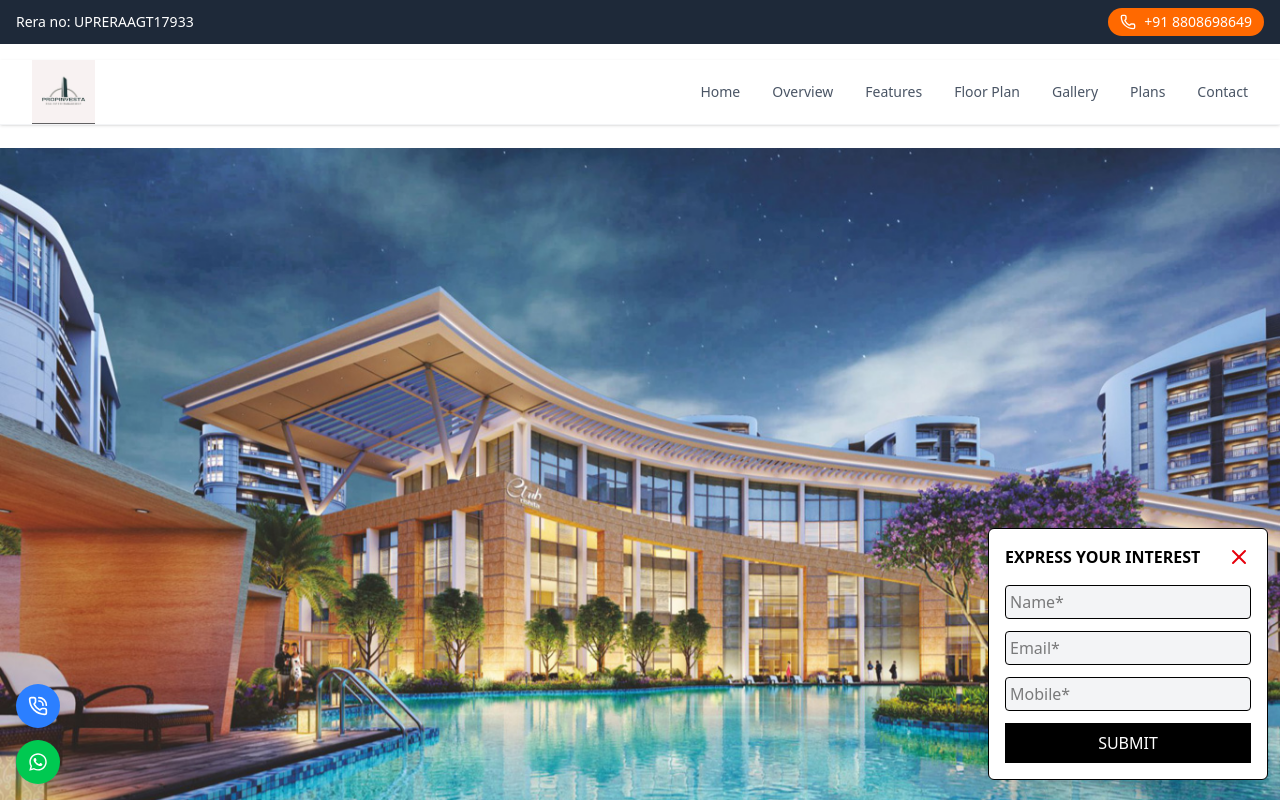
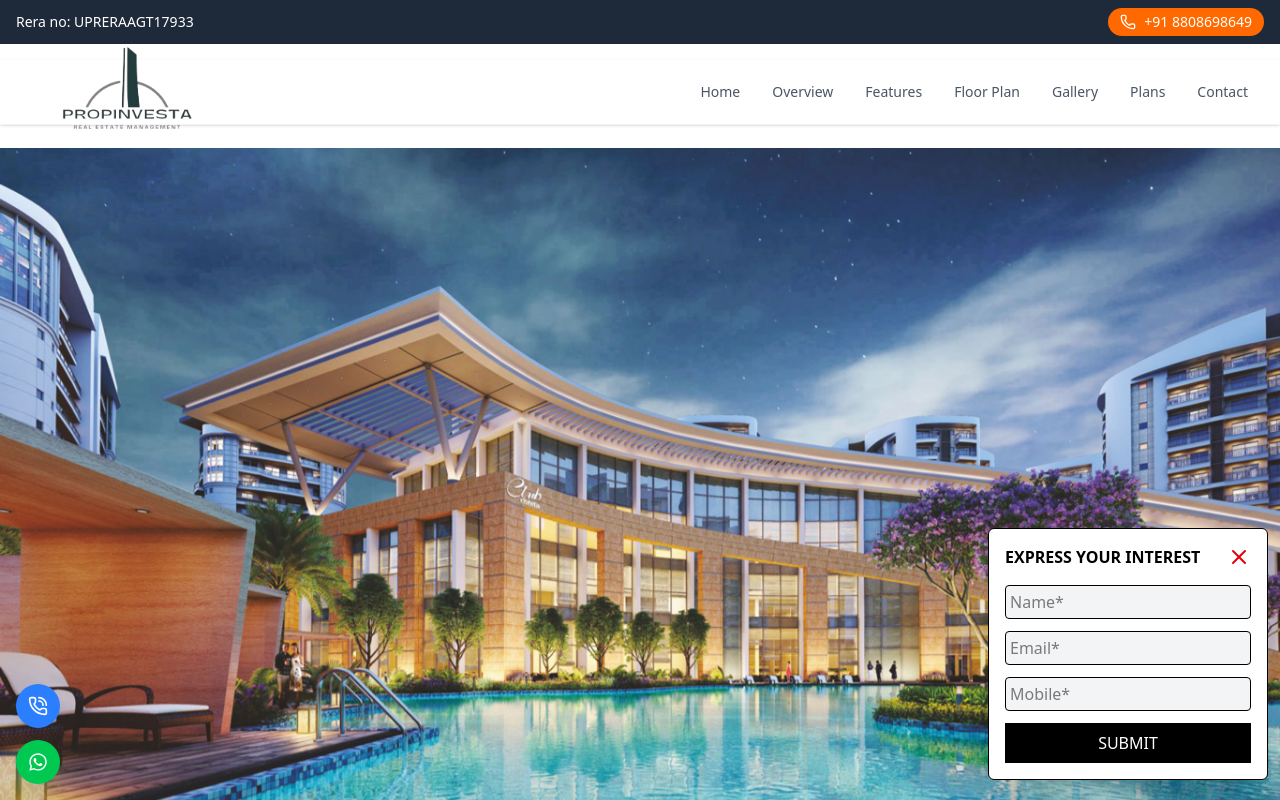
Before and after one commit to SquareIt-12/dpspalladio, a React (Vite) app: page / in a window 1280 px wide. Shown: the top 800 px of the page. Built offline with nearby package versions, Linux system fonts and the light colour scheme.

Commit message:
logo updated

```diff
--- a/src/components/header.jsx
+++ b/src/components/header.jsx
@@ -1,6 +1,6 @@
 import React, { useState, useEffect } from "react";
 import { Menu, X, Phone } from "lucide-react";
-import Logo from "../assets/logo.jpg";
+import Logo from "../assets/logo.png";
 
 export default function Header() {
   const [isMenuOpen, setIsMenuOpen] = useState(false);
@@ -53,7 +53,7 @@ export default function Header() {
             <div className="flex items-center">
               <div className="flex items-center space-x-3">
                 {/* Building icon */}
-                <img src={Logo} alt="" className="w-[100%] h-[8vh]" />
+                <img src={Logo} alt="" className="w-[100%] h-[24vh]" />
               </div>
             </div>
 
```
Also changed, not shown: src/assets/logo.jpg (deleted), src/assets/logo.png (added).
